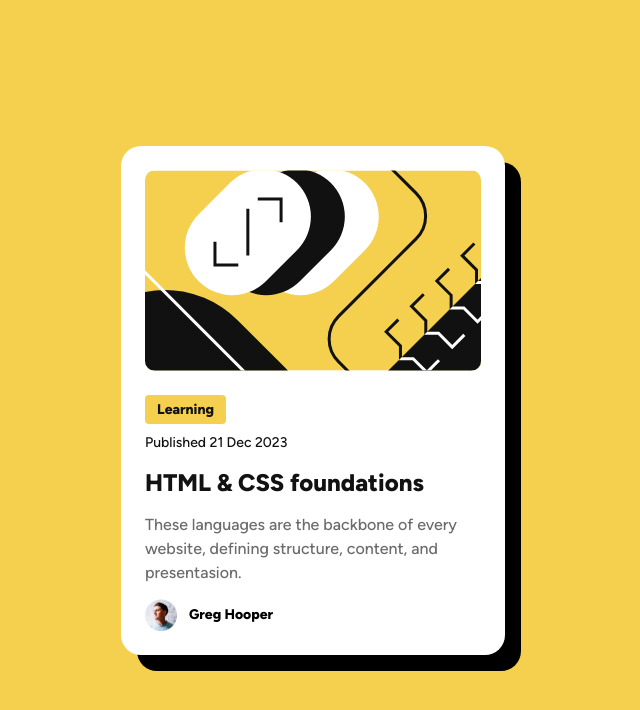
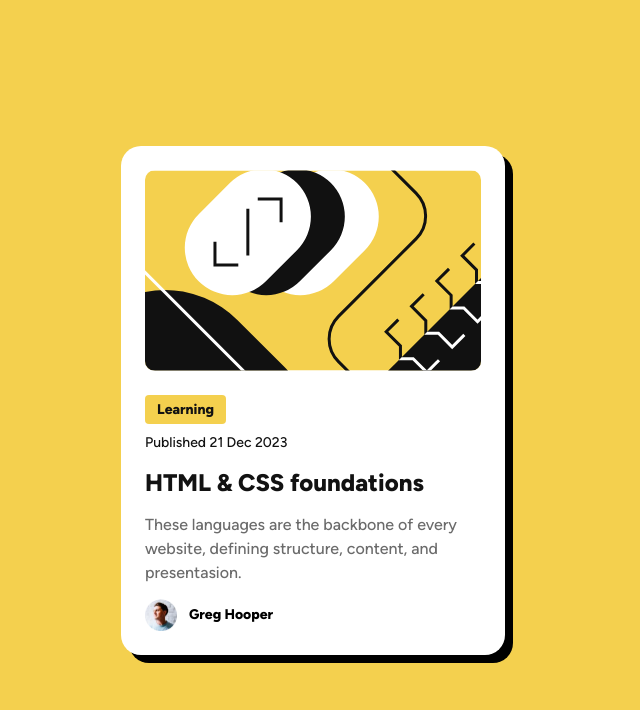
Before and after one commit to kristianusdianata/preview-card, a plain HTML site: page index.html in a window 1280 px wide. Shown: the whole page, without its empty margins (327-967 px from the left). Drawn offline with Linux system fonts and the light colour scheme.

Commit message:
updated css

```diff
--- a/style.css
+++ b/style.css
@@ -62,7 +62,7 @@ body {
   max-inline-size: 384px;
   padding: 1.5rem;
   border-radius: 20px;
-  box-shadow: 1rem 1rem;
+  box-shadow: 8px 8px;
 }
 
 .card img.img-illustration {
```
